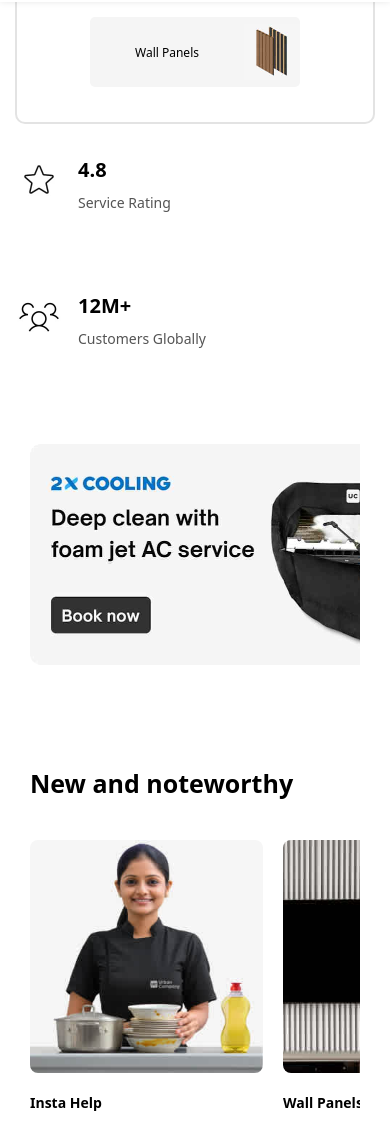
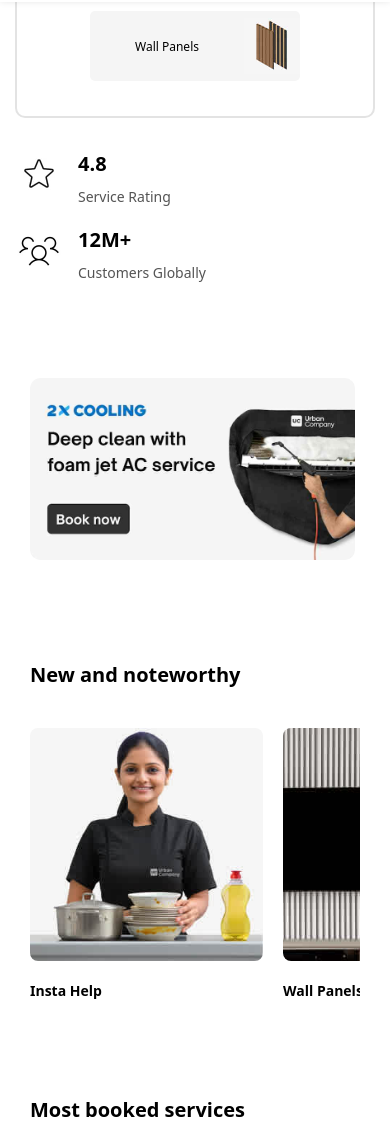
Before and after one commit to Anoop-Panwar/Urban-Company-Clone, a plain HTML site: page index.html in a window 390 px wide. Shown: the part 842-1968 px from the top of the page. Drawn offline with Linux system fonts and the light colour scheme.

Commit message:
Add files via upload

```diff
--- a/media queries.css
+++ b/media queries.css
@@ -159,6 +159,17 @@
 @media screen and (max-width: 479px) {
 
 
+  h1{
+    font-size: 28px;
+
+  }
+
+  h2{
+    font-size: 20px;
+    width: 75%;
+
+  }
+
   .img-container{
       width: 136px;
 
@@ -174,6 +185,16 @@
 
   }
 
+  .services-examples > a > img{
+    width: 325px;
+
+  }
+
+  .rating-users{
+    flex-wrap: wrap;
+    gap: 20px;
+  }
+
   .searchbar{
     width: 90vw;
     left: 25px;
@@ -185,9 +206,4 @@
 
   }
 
-  .rating-users{
-    flex-wrap: wrap;
-    gap: 80px;
-  }
-
 }
```
